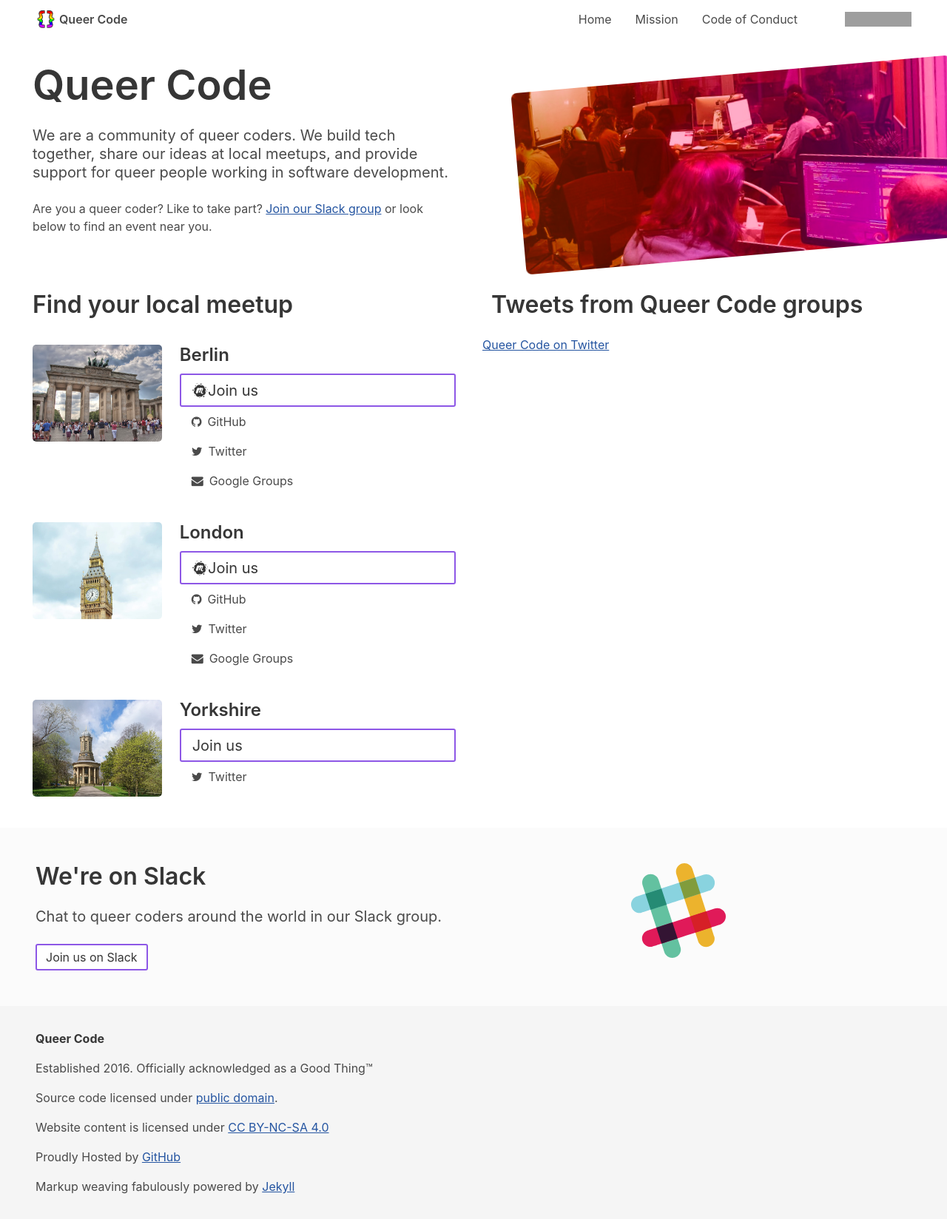
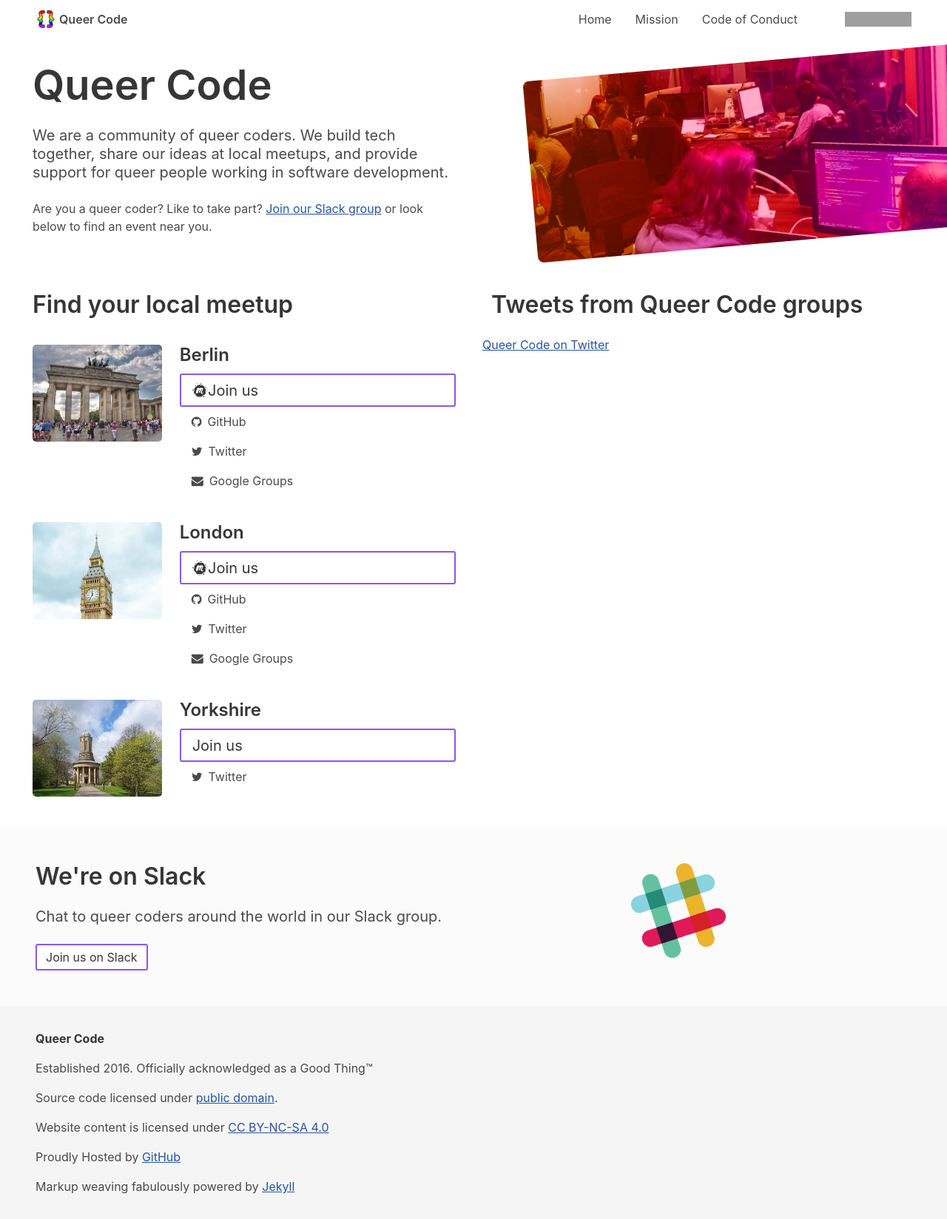
Before and after one commit to QueerCodeOrg/queercodeberlin.github.io, a Jekyll site: the page built from index.html, in a window 1280 px wide. Shown: the whole page at 74% size. Built offline with Jekyll 4.4.1, drawn with Linux system fonts in a browser that asks for light colours; comment, search, counter and statistics services are not loaded; grey boxes are pictures that could not be loaded.

Commit message:
Do not move the hero image so much

```diff
--- a/_sass/queercode/layout/hero.scss
+++ b/_sass/queercode/layout/hero.scss
@@ -15,14 +15,14 @@
   font-size: 1.5em;
 }
 
-
 .home-image {
   width: 100%;
+  vertical-align: center;
 }
 
 @media (min-width: 770px) {
   .home-image {
     border-radius: 8px;
-    transform: translateY(2em) translateX(3em) rotate(-5deg);
+    transform: translateY(1em) translateX(4em) rotate(-5deg);
   }
 }
```
